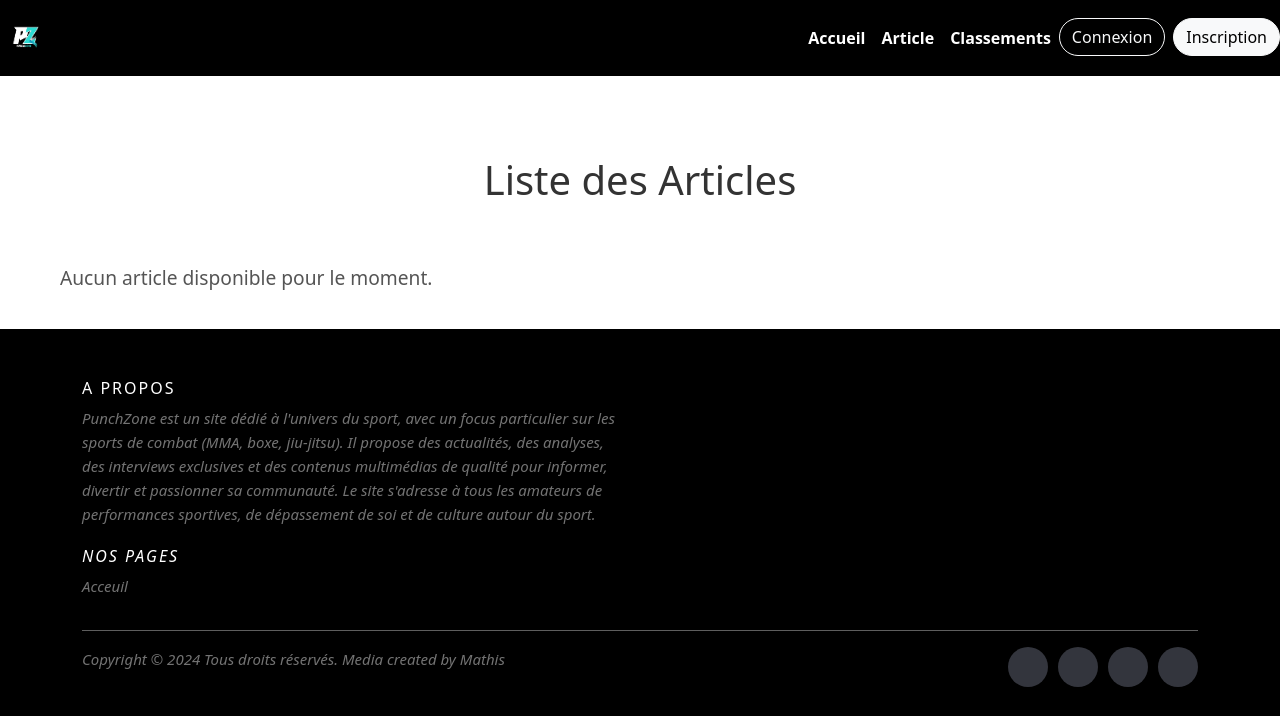
After one commit to mtss78/punchzone, a PHP site: template src/Views/article/article.view.php in a window 1280 px wide. The commit adds this page. Shown: the top 716 px of the page. Run offline with PHP 8.4, Linux system fonts and the light colour scheme; the template is opened without the code that fills it, so the values that code supplies are empty.

Commit message:
fini le crud

```diff
--- a/composer.json
+++ b/composer.json
@@ -1,5 +1,5 @@
 {
-    "name": "edw_2425/todolist",
+    "name": "edw_2425/punchzone1",
     "autoload": {
         "psr-4": {
             "App\\": "src/",
--- a/index.php
+++ b/index.php
@@ -10,6 +10,7 @@ $router = new Router();
 /** j'utilise la methode addRouute de mon controller pour ajouter des routes au controller
  *  cette methode prends trois argument, la route, le controller et la methode executé
  */
+//la page d'accueil
 $router->addRoute('/', 'HomeController', 'index');
 //La connexion/deconnexion et inscription:
 $router->addRoute('/register', 'RegisterController', 'index');
@@ -17,7 +18,8 @@ $router->addRoute('/login', 'LoginController', 'index');
 $router->addRoute('/logout', 'LogoutController', 'logout');
 //Le CRUD:
 $router->addRoute('/addArticle', 'ArticleController', 'createArticle');
-$router->addRoute('/Article', 'ArticleController', 'index');
+$router->addRoute('/article', 'ArticleController', 'index');
 $router->addRoute('/editArticle', 'ArticleController', 'editArticle');
+$router->addRoute('/deleteArticle', 'ArticleController', 'deleteArticle');
 
 $router->handleRequest();
--- a/public/css/style.css
+++ b/public/css/style.css
@@ -203,6 +203,138 @@ body {
   }
 }
 
+/* articles views */
+/* Conteneur principal */
+.conteneur {
+  max-width: 1200px;
+  margin: 0 auto;
+  padding: 20px;
+}
+
+.espace-haut {
+  margin-top: 40px;
+}
+
+.espace-haut-moyen {
+  margin-top: 30px;
+}
+
+/* Titre centré */
+.titre-centre {
+  text-align: center;
+  font-size: 2.5em;
+  color: #333;
+  margin-bottom: 20px;
+}
+
+/* Ligne contenant les cartes */
+.ligne {
+  display: flex;
+  flex-wrap: wrap;
+  gap: 20px;
+  justify-content: space-between;
+}
+
+/* Carte */
+.colonne-moyenne-4 {
+  width: 24%;
+  box-sizing: border-box;
+}
+
+/* Carte spécifique */
+.carte {
+  background-color: #fff;
+  border-radius: 10px;
+  overflow: hidden;
+  box-shadow: 0 2px 5px rgba(0, 0, 0, 0.1);
+  transition: transform 0.3s ease-in-out;
+}
+
+.carte:hover {
+  transform: translateY(-5px);
+}
+
+/* Image de la carte */
+.carte-image {
+  width: 100%;
+  height: 200px;
+  object-fit: cover;
+}
+
+/* Corps de la carte */
+.carte-corps {
+  padding: 15px;
+}
+
+/* Titre de la carte */
+.carte-titre {
+  font-size: 1.6em;
+  color: #333;
+  margin: 0;
+}
+
+/* Texte de la carte */
+.carte-texte {
+  font-size: 1em;
+  color: #666;
+  margin: 10px 0;
+}
+
+/* Texte secondaire */
+.texte-secondaire {
+  font-size: 0.9em;
+  color: #999;
+  margin: 10px 0;
+}
+
+/* Boutons */
+.bouton {
+  display: inline-block;
+  padding: 10px 20px;
+  margin: 10px 0;
+  text-align: center;
+  text-decoration: none;
+  border-radius: 5px;
+}
+
+.bouton-principal {
+  background-color: #007bff;
+  color: white;
+}
+
+.bouton-principal:hover {
+  background-color: #0056b3;
+}
+
+.bouton-avertissement {
+  background-color: #ffc107;
+  color: white;
+}
+
+.bouton-avertissement:hover {
+  background-color: #e0a800;
+}
+
+.bouton-danger {
+  background-color: #dc3545;
+  color: white;
+}
+
+.bouton-danger:hover {
+  background-color: #c82333;
+}
+
+/* Formulaire de suppression */
+.formulaire-ligne {
+  display: inline-block;
+  margin: 0;
+}
+
+.texte-centre {
+  text-align: center;
+  font-size: 1.2em;
+  color: #555;
+}
 
 
 
--- a/src/Controllers/LoginController.php
+++ b/src/Controllers/LoginController.php
@@ -27,8 +27,8 @@ class LoginController extends AbstractController
                             'id' => uniqid(),
                             'mail' => $responseGetUser->getMail(),
                             'pseudo' => $responseGetUser->getPseudo(),
-                            'idUser' => $responseGetUser->getId(),
-                            'idRole' => $responseGetUser->getId_role()
+                            'id_user' => $responseGetUser->getId(),
+                            'id_role' => $responseGetUser->getId_role()
                         ];
                         $this->redirectToRoute('/');
                     } else {
--- /dev/null
+++ b/src/Views/article/article.view.php
@@ -0,0 +1,42 @@
+<?php
+require_once(__DIR__ . "/../partials/head.php");
+?>
+
+<div class="conteneur espace-haut">
+    <h1 class="titre-centre">Liste des Articles</h1>
+
+    <div class="ligne espace-haut-moyen">
+        <?php if (!empty($allArticles)) { ?>
+            <?php foreach ($allArticles as $article) { ?>
+                <div class="colonne-moyenne-4">
+                    <div class="carte marge-bas ombre-legere">
+                        <?php if (!empty($article->getImage())) { ?>
+                            <img src="<?= htmlspecialchars($article->getImage()); ?>" class="carte-image" alt="Image de l'article">
+                        <?php } ?>
+                        <div class="carte-corps">
+                            <h5 class="carte-titre"><?= htmlspecialchars($article->getTitre()); ?></h5>
+                            <p class="carte-texte"><?= nl2br(htmlspecialchars(substr($article->getContenu(), 0, 100))) . '...'; ?></p>
+                            <p class="texte-secondaire">Par <?= htmlspecialchars($article->getAuteur()); ?> | <?= htmlspecialchars($article->getDatePublication()); ?></p>
+                            <a href="/article?id=<?= $article->getId(); ?>" class="bouton bouton-principal">Lire l'article</a>
+
+                            <?php if (isset($_SESSION['user']) && $_SESSION['user']['id_role'] == 1) { ?>
+                                <a href="/editArticle?id=<?= $article->getId(); ?>" class="bouton bouton-avertissement">Modifier</a>
+                                <form action="/deleteArticle" method="POST" class="formulaire-ligne">
+                                    <input type="hidden" name="id" value="<?= $article->getId(); ?>">
+                                    <button type="submit" class="bouton bouton-danger" onclick="return confirm('Êtes-vous sûr de vouloir supprimer cet article ?')">Supprimer</button>
+                                </form>
+                            <?php } ?>
+                        </div>
+                    </div>
+                </div>
+            <?php } ?>
+        <?php } else { ?>
+            <p class="texte-centre espace-haut-moyen">Aucun article disponible pour le moment.</p>
+        <?php } ?>
+    </div>
+</div>
+
+
+<?php
+require_once(__DIR__ . "/../partials/footer.php");
+?>
--- a/src/Views/partials/head.php
+++ b/src/Views/partials/head.php
@@ -26,41 +26,33 @@
         <?php
         if (isset($_SESSION['user'])) {
         ?>
-                    <!-- Liens pour les utilisateurs connectés -->
+            <!-- Liens pour tous les utilisateurs connectés -->
             <li class="nav-item">
                 <a class="nav-link" href="/">Accueil</a>
             </li>
             <li class="nav-item">
-                        <a class="nav-link" href="#">Article</a>
+                <a class="nav-link" href="/article">Article</a>
             </li>
             <li class="nav-item">
                 <a class="nav-link" href="#">Classements</a>
             </li>
+
+            <?php
+            // Vérification du rôle Admin
+            if ($_SESSION['user']['id_role'] == 1) {
+            ?>
+                <li class="nav-item">
+                    <a class="nav-link" href="/addArticle">Créer un article</a>
+                </li>
+            <?php
+            }
+            ?>
+
             <!-- Bouton de déconnexion -->
             <li class="nav-item">
                 <a href="/logout" class="btn btn-outline-light me-2">Déconnexion</a>
             </li>
 
-                    <!-- Vérification du rôle Admin -->
-                    <?php
-                    if ($_SESSION['user']['idRole'] == "Admin") {
-                    ?>
-                      <li class="nav-item">
-                          <a class="nav-link" href="/">Accueil</a>
-                      </li>
-                      <li class="nav-item">
-                          <a class="nav-link" href="/addArticle">Créer un article</a>
-                      </li>
-                      <li class="nav-item">
-                          <a class="nav-link" href="#">Classements</a>
-                      </li>
-                      <!-- Bouton de déconnexion -->
-                      <li class="nav-item">
-                          <a href="/logout" class="btn btn-outline-light me-2">Déconnexion</a>
-                      </li>
-                    <?php
-                    }
-                    ?>
         <?php
         } else {
         ?>
@@ -89,6 +81,7 @@
 
 <div class="myBody">
 </div>
+
 </body>
 
 </html>
```
Also changed, not shown: src/Controllers/ArticleController.php (+38 -33 lines), src/Models/article.php (+20 -7 lines), src/Views/article/createArticle.view.php (added, +63 -0 lines), src/Views/article/editArticle.view.php (added, +32 -0 lines), src/Views/createArticle.view.php (deleted, +0 -54 lines). Lines whose indentation alone changed are shown as unchanged.
